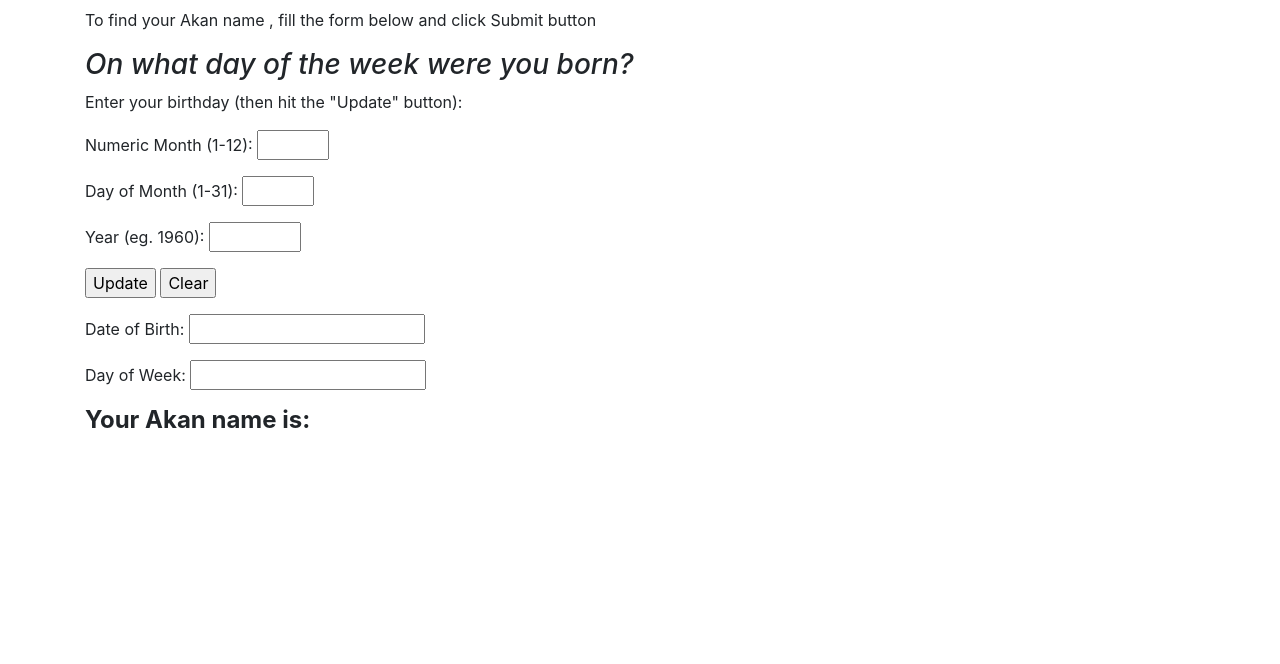
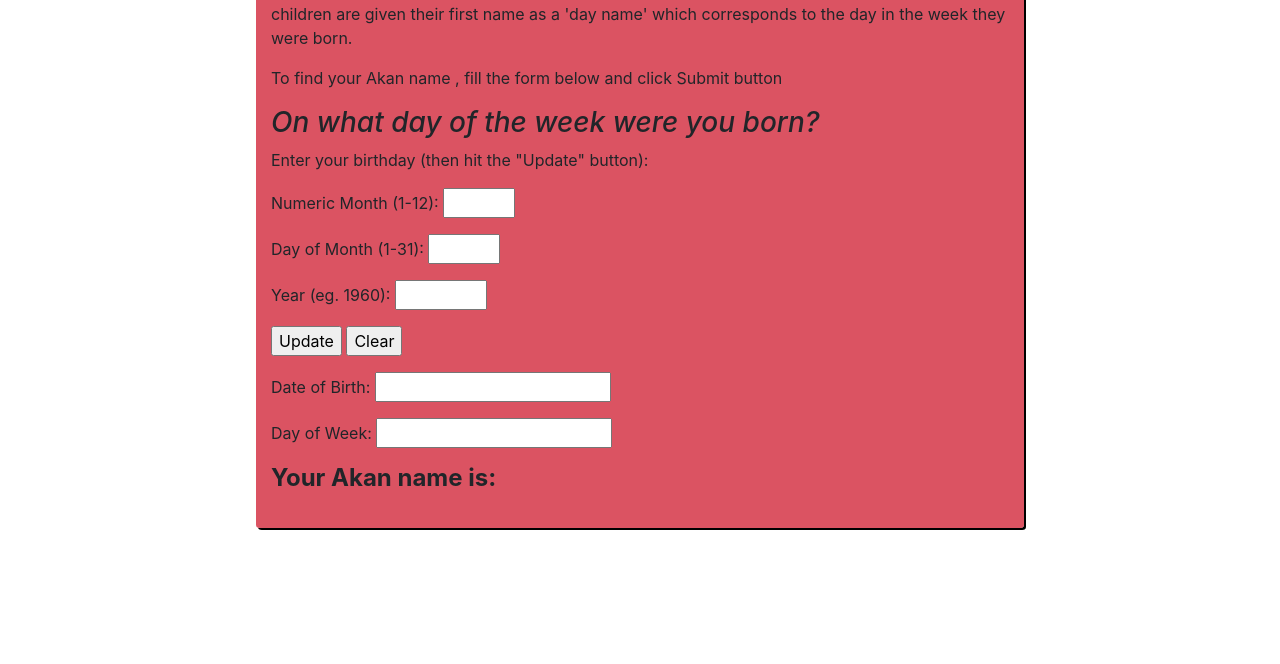
Before and after one commit to fatmakhamis/AKAN-NAME, a plain HTML site: page index.html in a window 1280 px wide. Shown: the part 136-800 px from the top of the page. Drawn offline with Linux system fonts and the light colour scheme.

Commit message:
adding customised syles on css file

```diff
--- a/css/styles.css
+++ b/css/styles.css
@@ -1,6 +1,20 @@
 body{
     font-family: sans-serif;
-    background-image: url('images/ghana-map.jpg');
+    background-image: url('..images/ghana-map2.png');
     color: white;
     font-size: 17px;
   }
+  .container{
+    width: 80%;
+    margin: auto;
+  }
+  .content{
+    background-color: rgba(206, 17, 38, 0.72);
+    margin-left: 20%;
+    margin-right: 20%;
+    margin-top: 10px;
+    margin-bottom: auto;
+    padding-bottom: 20px;
+    box-shadow: 2px 2px #000000;
+    border-radius: 0.5%;
+  }
--- a/index.html
+++ b/index.html
@@ -26,11 +26,10 @@
                <p>Day of Week: <input TYPE="text" NAME="result2" SIZE="18"> </p>
       </form>
             <h4 id = display-name><strong>Your Akan name is:</strong></h4>
-                <p id="result"></p>
+                <p id="result3"></p>
             </div>
             </div>
    <script src="js/script.js" ></script>
 
-
 </body>
 </html>
```
Also changed, not shown: images/ghana-map2.png (added).
